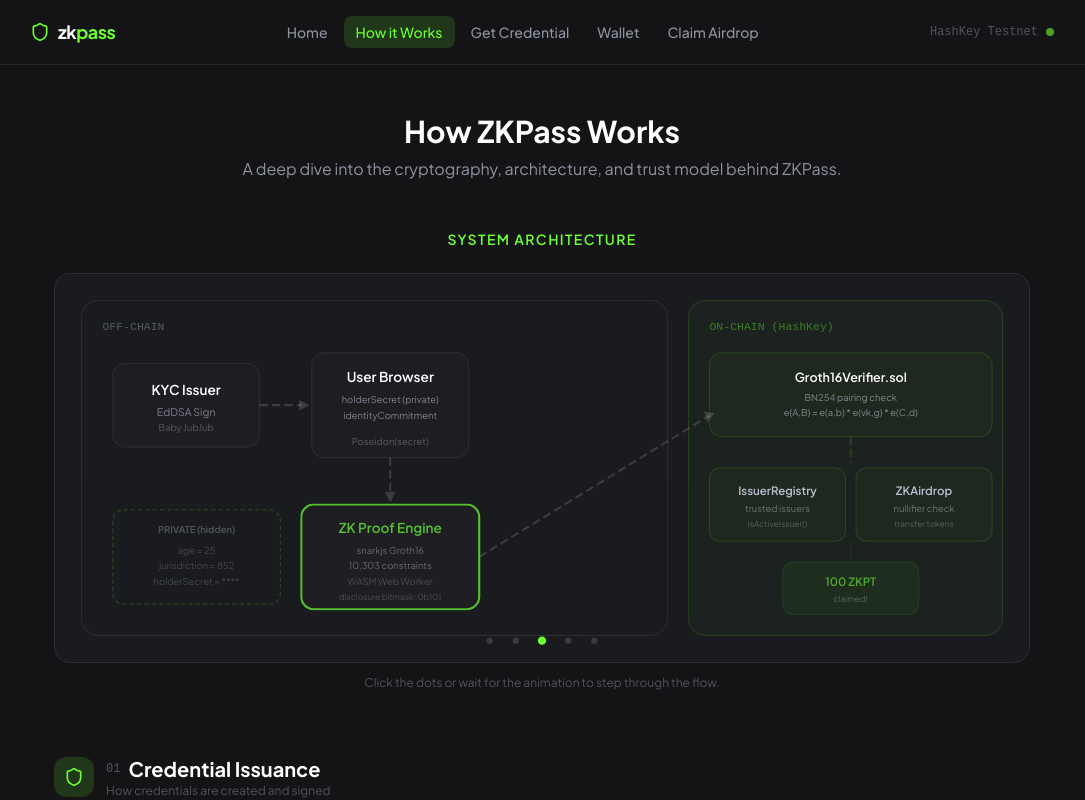
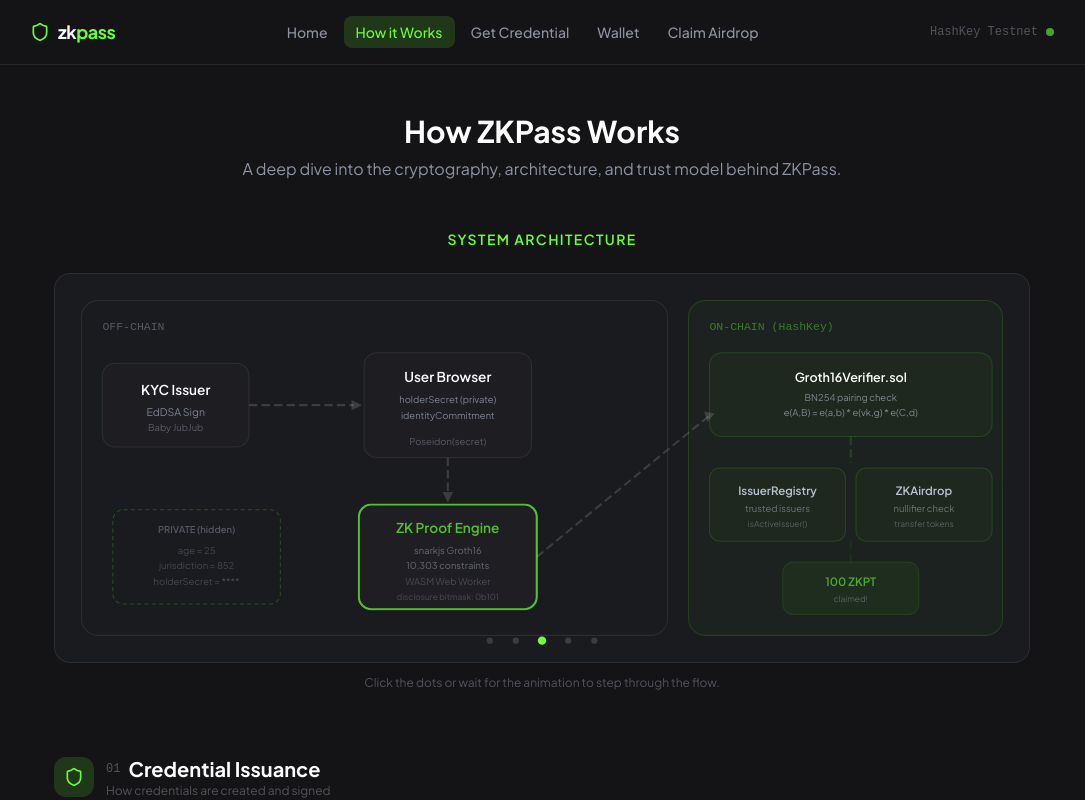
Before and after one commit to Allen-Saji/zkpass, a Next.js app in the folder frontend/: page /how-it-works in a window 1280 px wide. Shown: the top 800 px of the page, without its empty margins (98-1183 px from the left). Built offline with nearby package versions, Linux system fonts and the light colour scheme.

Commit message:
fix: improve architecture flow diagram spacing and label positioning
- Widen gap between Issuer and User Browser boxes
- credential label now clearly visible between boxes
- proof + signals label horizontal, no awkward rotation

```diff
--- a/frontend/src/components/ArchitectureFlow.tsx
+++ b/frontend/src/components/ArchitectureFlow.tsx
@@ -51,39 +51,39 @@
 
         {/* Step 1: Issuer */}
         <g className={activeStep === 0 ? "node-pulse" : ""}>
-          <rect x="40" y="70" width="140" height="80" rx="12" fill={activeStep === 0 ? "#222226" : "#1e1e22"} stroke={activeStep === 0 ? "#6CFF32" : "rgba(255,255,255,0.08)"} strokeWidth={activeStep === 0 ? 2 : 1} />
-          <text x="110" y="100" textAnchor="middle" fill={activeStep === 0 ? "#6CFF32" : "#fff"} fontSize="13" fontWeight="600">KYC Issuer</text>
-          <text x="110" y="120" textAnchor="middle" fill="rgba(224,232,255,0.5)" fontSize="10">EdDSA Sign</text>
-          <text x="110" y="135" textAnchor="middle" fill="rgba(224,232,255,0.3)" fontSize="9">Baby JubJub</text>
+          <rect x="30" y="70" width="140" height="80" rx="12" fill={activeStep === 0 ? "#222226" : "#1e1e22"} stroke={activeStep === 0 ? "#6CFF32" : "rgba(255,255,255,0.08)"} strokeWidth={activeStep === 0 ? 2 : 1} />
+          <text x="100" y="100" textAnchor="middle" fill={activeStep === 0 ? "#6CFF32" : "#fff"} fontSize="13" fontWeight="600">KYC Issuer</text>
+          <text x="100" y="120" textAnchor="middle" fill="rgba(224,232,255,0.5)" fontSize="10">EdDSA Sign</text>
+          <text x="100" y="135" textAnchor="middle" fill="rgba(224,232,255,0.3)" fontSize="9">Baby JubJub</text>
         </g>
 
         {/* Arrow 1: Issuer -> Credential */}
-        <line x1="180" y1="110" x2="220" y2="110" className={`flow-line ${activeStep === 0 ? "flow-line-active" : ""}`} stroke={activeStep === 0 ? "#6CFF32" : "rgba(255,255,255,0.15)"} strokeWidth="2" />
-        <polygon points="218,105 228,110 218,115" fill={activeStep === 0 ? "#6CFF32" : "rgba(255,255,255,0.15)"} />
-        {activeStep === 0 && <text x="205" y="95" textAnchor="start" fill="#6CFF32" fontSize="9" fontFamily="monospace">credential</text>}
+        <line x1="170" y1="110" x2="270" y2="110" className={`flow-line ${activeStep === 0 ? "flow-line-active" : ""}`} stroke={activeStep === 0 ? "#6CFF32" : "rgba(255,255,255,0.15)"} strokeWidth="2" />
+        <polygon points="268,105 278,110 268,115" fill={activeStep === 0 ? "#6CFF32" : "rgba(255,255,255,0.15)"} />
+        {activeStep === 0 && <text x="220" y="100" textAnchor="middle" fill="#6CFF32" fontSize="10" fontFamily="monospace">credential</text>}
 
         {/* Step 2: Credential + Secret */}
         <g className={activeStep === 1 ? "node-pulse" : ""}>
-          <rect x="230" y="60" width="150" height="100" rx="12" fill={activeStep === 1 ? "#222226" : "#1e1e22"} stroke={activeStep === 1 ? "#6CFF32" : "rgba(255,255,255,0.08)"} strokeWidth={activeStep === 1 ? 2 : 1} />
-          <text x="305" y="88" textAnchor="middle" fill={activeStep === 1 ? "#6CFF32" : "#fff"} fontSize="13" fontWeight="600">User Browser</text>
-          <text x="305" y="108" textAnchor="middle" fill="rgba(224,232,255,0.5)" fontSize="9">holderSecret (private)</text>
-          <text x="305" y="123" textAnchor="middle" fill="rgba(224,232,255,0.5)" fontSize="9">identityCommitment</text>
-          <text x="305" y="148" textAnchor="middle" fill="rgba(224,232,255,0.3)" fontSize="9">Poseidon(secret)</text>
+          <rect x="280" y="60" width="160" height="100" rx="12" fill={activeStep === 1 ? "#222226" : "#1e1e22"} stroke={activeStep === 1 ? "#6CFF32" : "rgba(255,255,255,0.08)"} strokeWidth={activeStep === 1 ? 2 : 1} />
+          <text x="360" y="88" textAnchor="middle" fill={activeStep === 1 ? "#6CFF32" : "#fff"} fontSize="13" fontWeight="600">User Browser</text>
+          <text x="360" y="108" textAnchor="middle" fill="rgba(224,232,255,0.5)" fontSize="9">holderSecret (private)</text>
+          <text x="360" y="123" textAnchor="middle" fill="rgba(224,232,255,0.5)" fontSize="9">identityCommitment</text>
+          <text x="360" y="148" textAnchor="middle" fill="rgba(224,232,255,0.3)" fontSize="9">Poseidon(secret)</text>
         </g>
 
         {/* Arrow 2: Browser -> ZK Proof */}
-        <line x1="305" y1="160" x2="305" y2="195" className={`flow-line ${activeStep === 1 ? "flow-line-active" : ""}`} stroke={activeStep === 1 ? "#6CFF32" : "rgba(255,255,255,0.15)"} strokeWidth="2" />
-        <polygon points="300,193 305,203 310,193" fill={activeStep === 1 ? "#6CFF32" : "rgba(255,255,255,0.15)"} />
-        {activeStep === 1 && <text x="330" y="182" fill="#6CFF32" fontSize="8" fontFamily="monospace">witness</text>}
+        <line x1="360" y1="160" x2="360" y2="195" className={`flow-line ${activeStep === 1 ? "flow-line-active" : ""}`} stroke={activeStep === 1 ? "#6CFF32" : "rgba(255,255,255,0.15)"} strokeWidth="2" />
+        <polygon points="355,193 360,203 365,193" fill={activeStep === 1 ? "#6CFF32" : "rgba(255,255,255,0.15)"} />
+        {activeStep === 1 && <text x="385" y="182" fill="#6CFF32" fontSize="8" fontFamily="monospace">witness</text>}
 
         {/* Step 3: ZK Proof Generation */}
         <g className={activeStep === 2 ? "node-pulse" : ""}>
-          <rect x="220" y="205" width="170" height="100" rx="12" fill={activeStep === 2 ? "#222226" : "#1e1e22"} stroke={activeStep === 2 ? "#6CFF32" : "rgba(255,255,255,0.08)"} strokeWidth={activeStep === 2 ? 2 : 1} />
-          <text x="305" y="232" textAnchor="middle" fill={activeStep === 2 ? "#6CFF32" : "#fff"} fontSize="13" fontWeight="600">ZK Proof Engine</text>
-          <text x="305" y="252" textAnchor="middle" fill="rgba(224,232,255,0.5)" fontSize="9">snarkjs Groth16</text>
-          <text x="305" y="267" textAnchor="middle" fill="rgba(224,232,255,0.5)" fontSize="9">10,303 constraints</text>
-          <text x="305" y="282" textAnchor="middle" fill="rgba(224,232,255,0.3)" fontSize="9">WASM Web Worker</text>
-          <text x="305" y="296" textAnchor="middle" fill="rgba(224,232,255,0.3)" fontSize="8">disclosure bitmask: 0b101</text>
+          <rect x="275" y="205" width="170" height="100" rx="12" fill={activeStep === 2 ? "#222226" : "#1e1e22"} stroke={activeStep === 2 ? "#6CFF32" : "rgba(255,255,255,0.08)"} strokeWidth={activeStep === 2 ? 2 : 1} />
+          <text x="360" y="232" textAnchor="middle" fill={activeStep === 2 ? "#6CFF32" : "#fff"} fontSize="13" fontWeight="600">ZK Proof Engine</text>
+          <text x="360" y="252" textAnchor="middle" fill="rgba(224,232,255,0.5)" fontSize="9">snarkjs Groth16</text>
+          <text x="360" y="267" textAnchor="middle" fill="rgba(224,232,255,0.5)" fontSize="9">10,303 constraints</text>
+          <text x="360" y="282" textAnchor="middle" fill="rgba(224,232,255,0.3)" fontSize="9">WASM Web Worker</text>
+          <text x="360" y="296" textAnchor="middle" fill="rgba(224,232,255,0.3)" fontSize="8">disclosure bitmask: 0b101</text>
         </g>
 
         {/* Arrow 3: Proof -> Selective Disclosure labels */}
@@ -97,9 +97,13 @@
         </g>
 
         {/* Arrow 4: Proof -> On-chain */}
-        <line x1="390" y1="255" x2="610" y2="120" className={`flow-line ${activeStep === 3 ? "flow-line-active" : ""}`} stroke={activeStep === 3 ? "#6CFF32" : "rgba(255,255,255,0.15)"} strokeWidth="2" />
+        <line x1="445" y1="255" x2="610" y2="120" className={`flow-line ${activeStep === 3 ? "flow-line-active" : ""}`} stroke={activeStep === 3 ? "#6CFF32" : "rgba(255,255,255,0.15)"} strokeWidth="2" />
         <polygon points="605,116 615,118 608,126" fill={activeStep === 3 ? "#6CFF32" : "rgba(255,255,255,0.15)"} />
-        {activeStep === 3 && <text x="500" y="175" textAnchor="middle" fill="#6CFF32" fontSize="8" fontFamily="monospace" transform="rotate(-20, 500, 175)">proof (a, b, c) + signals</text>}
+        {activeStep === 3 && (
+          <>
+            <text x="480" y="180" fill="#6CFF32" fontSize="9" fontFamily="monospace">proof + signals</text>
+          </>
+        )}
 
         {/* Step 4: On-chain Verification */}
         <g className={activeStep === 3 ? "node-pulse" : ""}>
```
